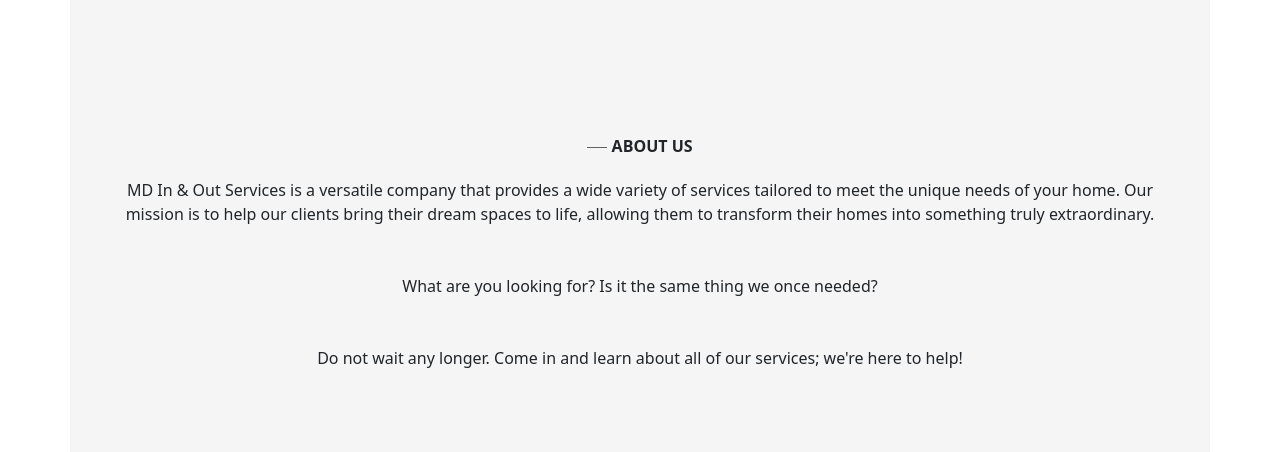
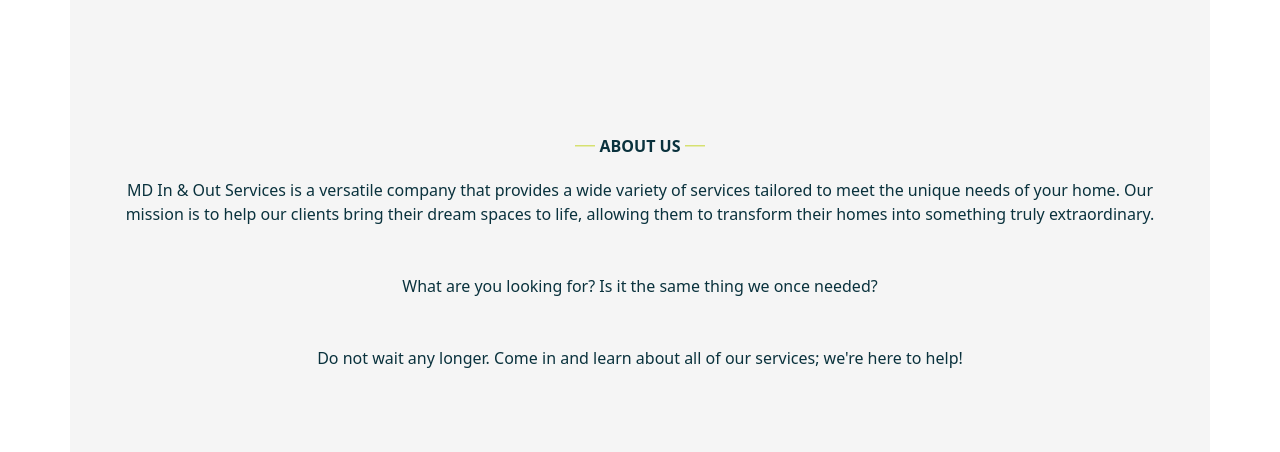
Before and after one commit to yohanJS/mdinandoutserv, a Vue app: page / in a window 1280 px wide. Shown: the part 1100-1552 px from the top of the page. Built offline with nearby package versions, Linux system fonts and the light colour scheme.

Commit message:
finish about us section

```diff
--- a/src/components/AboutUs.vue
+++ b/src/components/AboutUs.vue
@@ -1,12 +1,15 @@
 <template>
   <div id="about" class="container section-bg">
     <div class="min-vh-100 row d-flex align-items-center text-center">
-      <div class="col-12">
+      <div class="col-12 text-color">
         <p class="text-uppercase pb-1 m-0">
-          <svg xmlns="http://www.w3.org/2000/svg" viewBox="0 1 100 3" width="20" height="5">
-            <rect width="100" height="3" fill="#000000" />
+          <svg xmlns="http://www.w3.org/2000/svg" viewBox="0 10 100 3" width="20" height="5">
+            <rect width="100" height="6" fill="#cfdd51" />
           </svg>
-          <strong class="text-color"> ABOUT US</strong>
+          <strong class="text-color"> ABOUT US </strong>
+          <svg xmlns="http://www.w3.org/2000/svg" viewBox="0 10 100 3" width="20" height="5">
+            <rect width="100" height="6" fill="#cfdd51" />
+          </svg>
         </p>
         <p class="p-3">
         MD In & Out Services is a versatile company that provides a wide variety of services tailored to meet the unique
@@ -29,4 +32,7 @@
 .section-bg {
   background-color: #f5f5f5;
 }
+.text-color {
+    color: #0A323D;
+  }
 </style>
--- a/src/components/Services.vue
+++ b/src/components/Services.vue
@@ -1,7 +1,7 @@
   <template>
     <div id="services" class="container split-bg pt-5 pb-5" v-if="isMobile">
       <div class="col-12 text-center">
-        <p class="text-uppercase pb-3 line">
+        <p class="text-uppercase pb-3">
               <svg
                 xmlns="http://www.w3.org/2000/svg"
                 viewBox="0 1 100 3"
```
